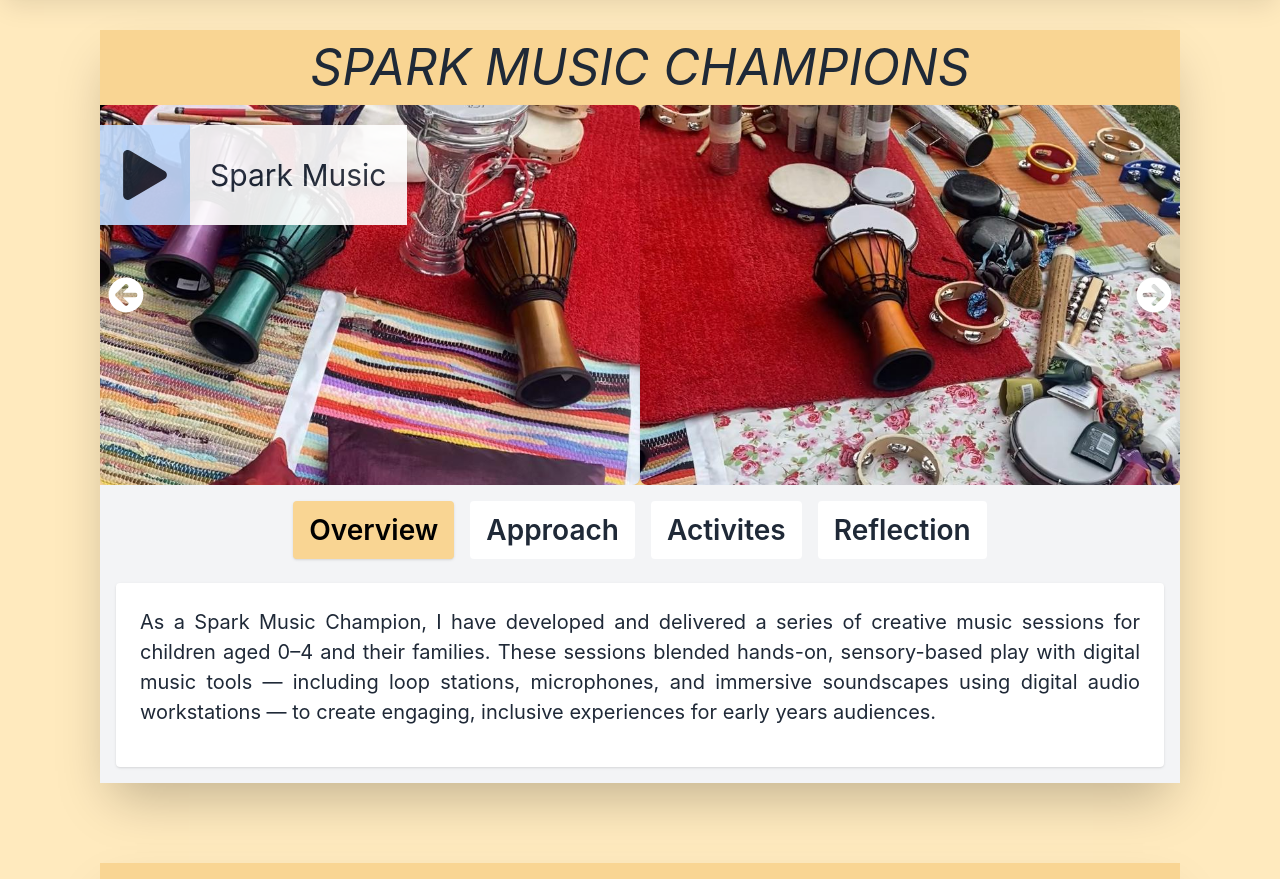
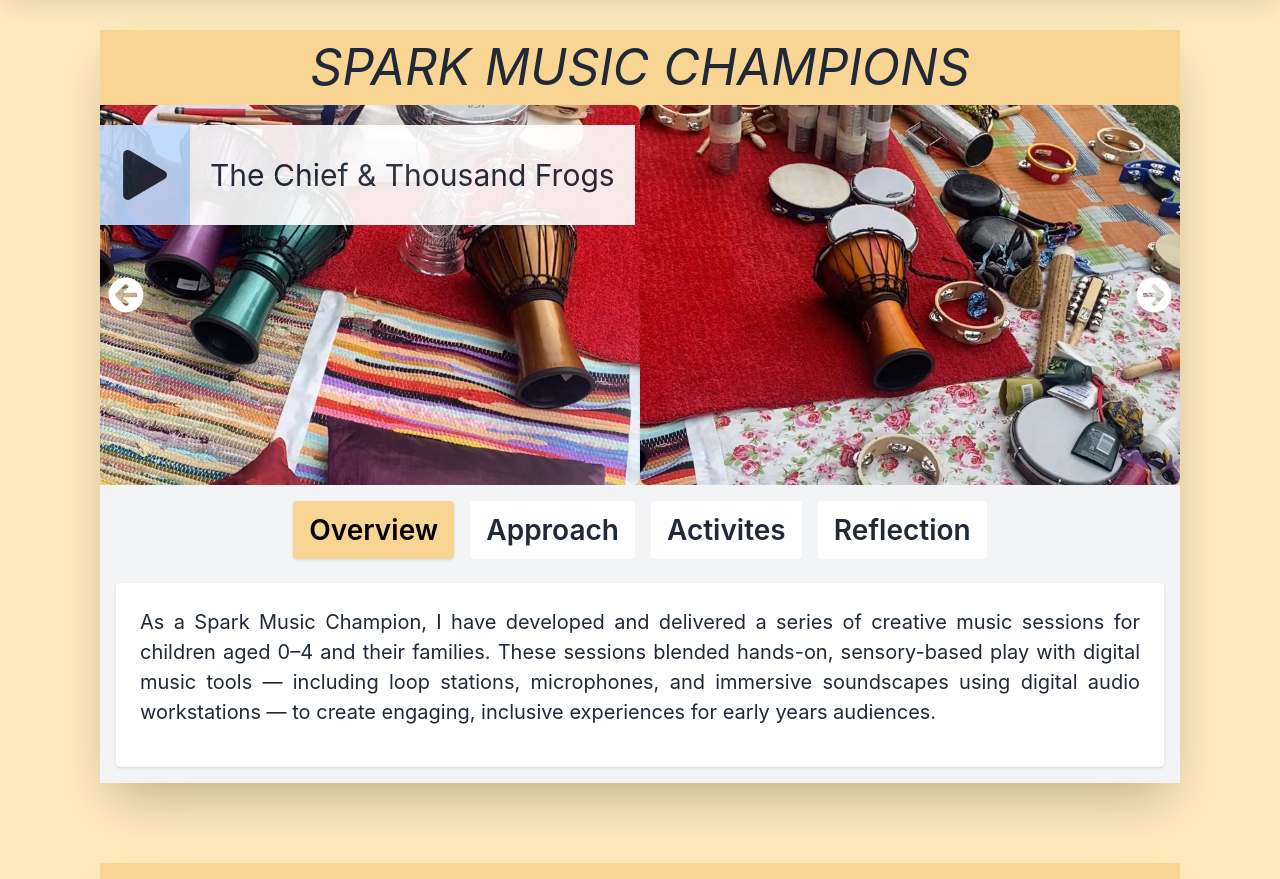
Before and after one commit to marwanosman505/tatenda, a React (Create React App) app: page / in a window 1280 px wide. Shown: the part 1920-2799 px from the top of the page. Built offline with nearby package versions, Linux system fonts and the light colour scheme.

Commit message:
updated spark music audio

```diff
--- a/src/components/SparkMusicAudio.js
+++ b/src/components/SparkMusicAudio.js
@@ -17,7 +17,8 @@ const Audio = (props) => {
 
   // Example list of audio tracks
   const tracks = [
-    { name: "Spark Music", file: "/audio/SparkMusic.wav" },
+    { name: "The Chief & Thousand Frogs", file: "/audio/TheChiefAndThousandFrogsStory.mp3" },
+    // { name: "Spark Music", file: "/audio/SparkMusic.wav" }
 
   ];
 
```
Also changed, not shown: 1 other file (tests, documents, lock files or other folders).
